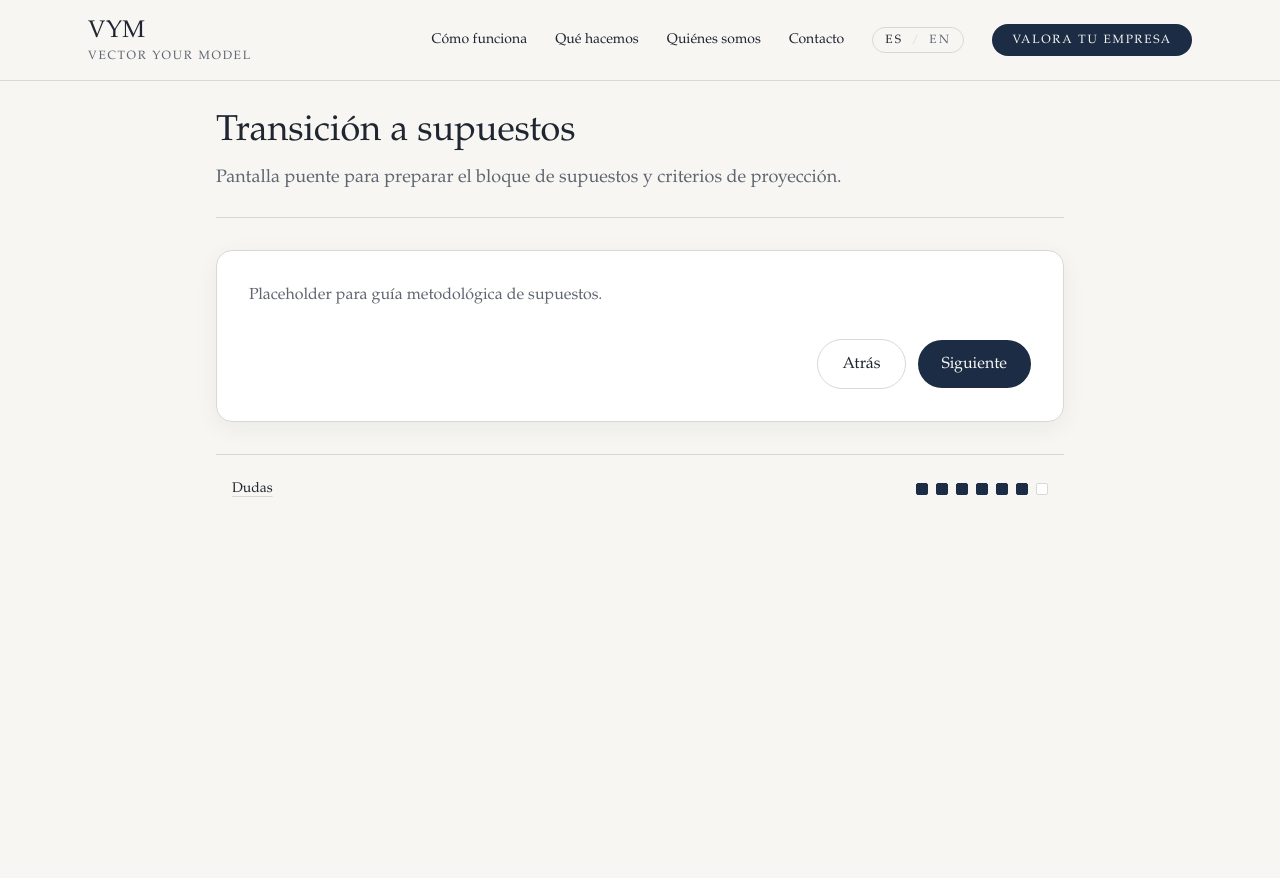
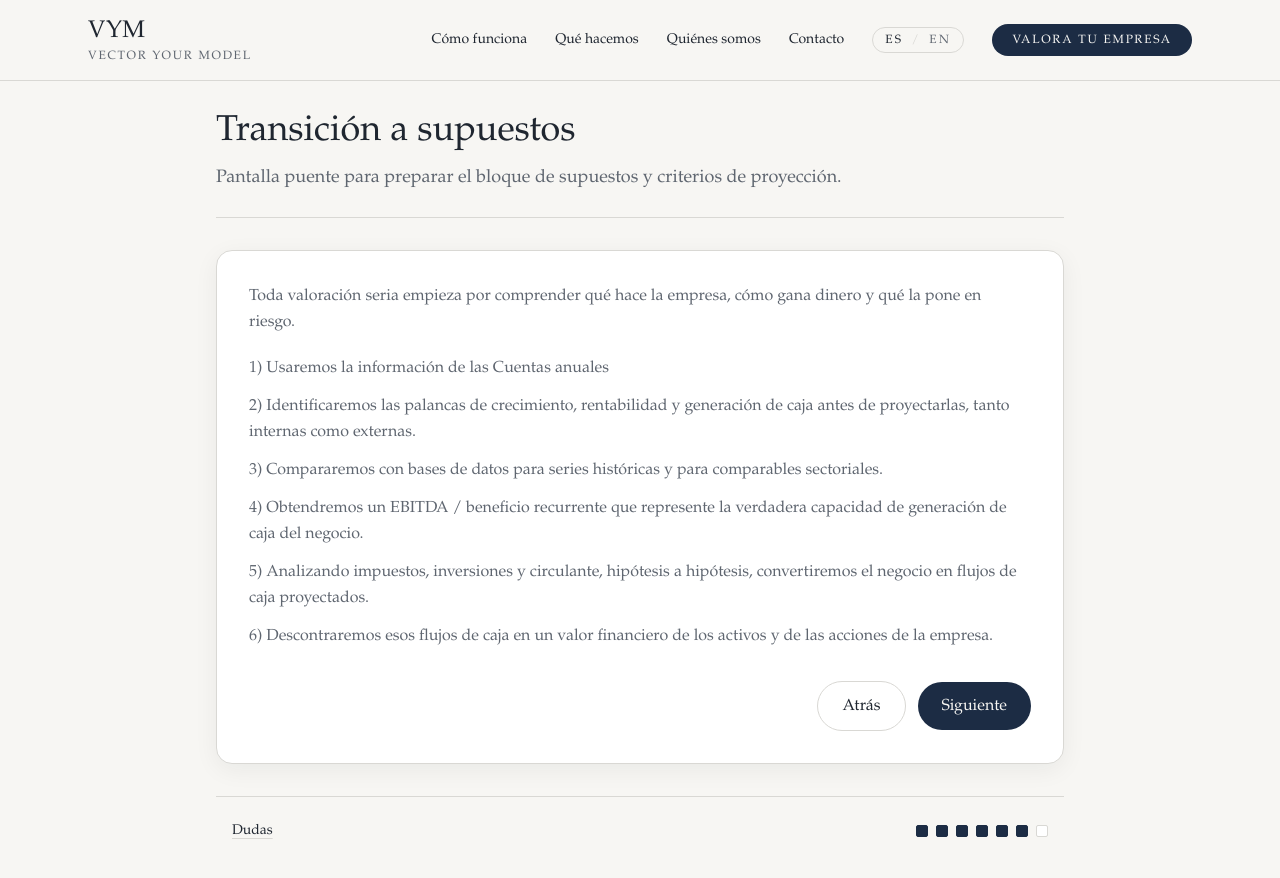
Before and after one commit to javiergfornos-droid/vym, a Next.js app: page /wizard/transition-assumptions in a window 1280 px wide. Shown: the top 878 px of the page. Before the commit the page ends 800 px from the top, so only its background shows below. Built offline with nearby package versions, Linux system fonts and the light colour scheme.

Commit message:
Update transition assumptions copy

```diff
--- a/src/app/wizard/transition-assumptions/page.tsx
+++ b/src/app/wizard/transition-assumptions/page.tsx
@@ -23,7 +23,30 @@ export default function TransitionAssumptionsPage({ searchParams }: Props) {
         title={lang === 'es' ? 'Transición a supuestos' : 'Transition to assumptions'}
         total={7}
       >
-        <p className="text-mutedInk">{lang === 'es' ? 'Placeholder para guía metodológica de supuestos.' : 'Placeholder for assumptions methodology guide.'}</p>
+        <div className="space-y-5 text-mutedInk">
+          <p className="leading-relaxed">
+            Toda valoración seria empieza por comprender qué hace la empresa, cómo gana dinero y qué la pone en riesgo.
+          </p>
+          <div className="space-y-3 leading-relaxed">
+            <p>1) Usaremos la información de las Cuentas anuales</p>
+            <p>
+              2) Identificaremos las palancas de crecimiento, rentabilidad y generación de caja antes de proyectarlas, tanto
+              internas como externas.
+            </p>
+            <p>3) Compararemos con bases de datos para series históricas y para comparables sectoriales.</p>
+            <p>
+              4) Obtendremos un EBITDA / beneficio recurrente que represente la verdadera capacidad de generación de caja del
+              negocio.
+            </p>
+            <p>
+              5) Analizando impuestos, inversiones y circulante, hipótesis a hipótesis, convertiremos el negocio en flujos de caja
+              proyectados.
+            </p>
+            <p>
+              6) Descontraremos esos flujos de caja en un valor financiero de los activos y de las acciones de la empresa.
+            </p>
+          </div>
+        </div>
       </WizardStepShell>
     </>
   );
```
